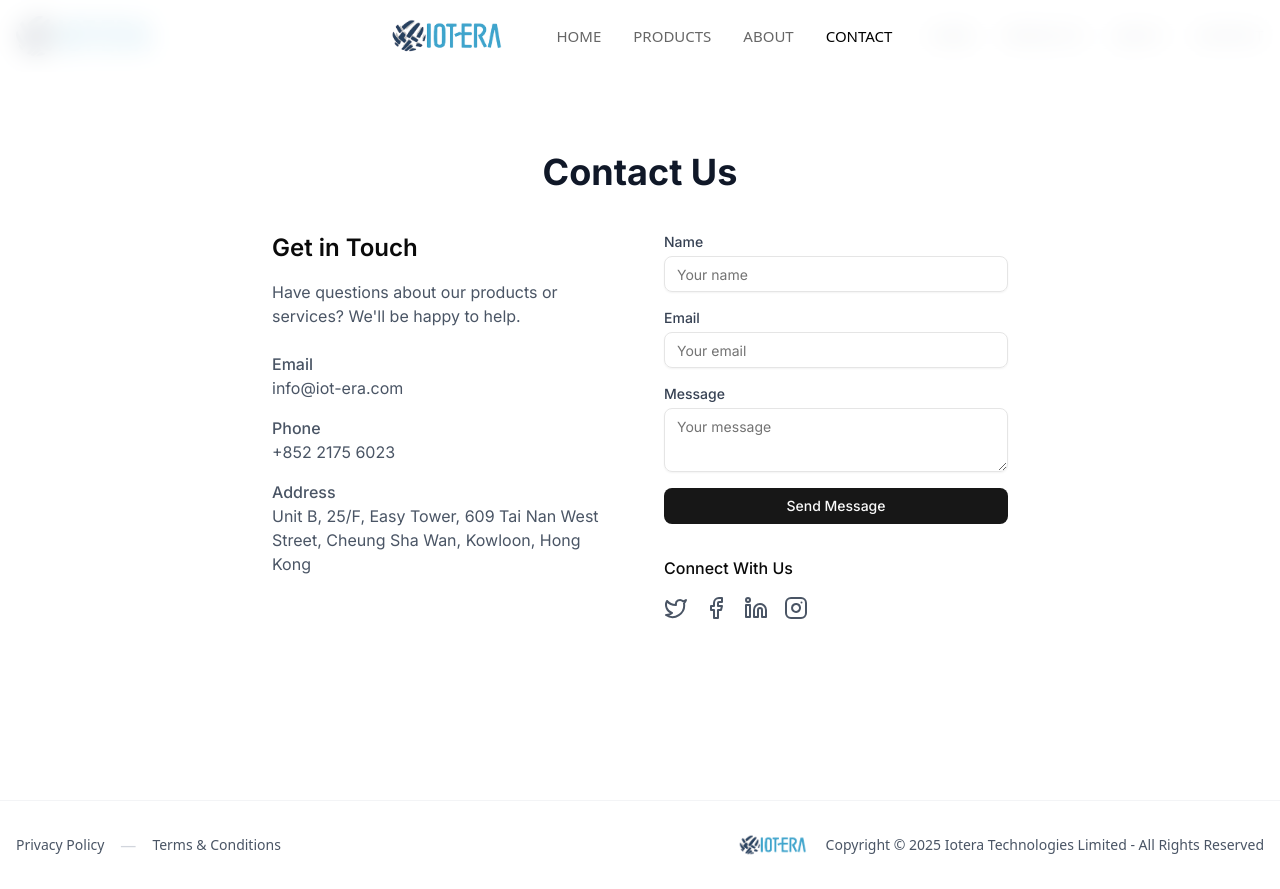
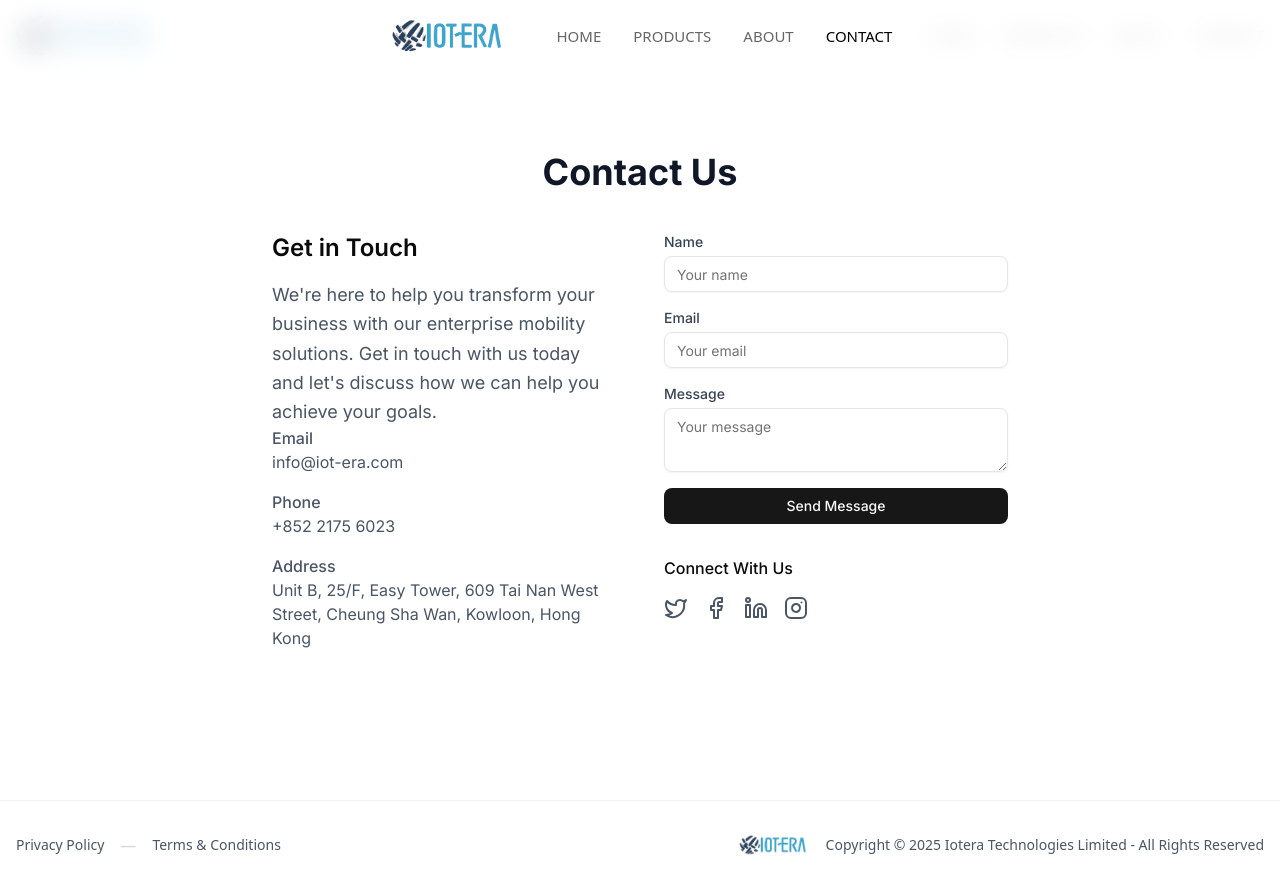
Before and after one commit to tnivlek/ioterawebsite, a Next.js app: page /contact in a window 1280 px wide. Built offline with nearby package versions, Linux system fonts and the light colour scheme.

Commit message:
Fix unescaped entities and improve text formatting

```diff
--- a/app/about/page.tsx
+++ b/app/about/page.tsx
@@ -55,12 +55,18 @@ export default function AboutPage() {
               <div className="prose prose-lg mx-auto">
                 <h2 className="text-2xl font-semibold text-gray-800 mb-4 tracking-tight">Our Commitment</h2>
                 <p className="text-gray-600 text-justify leading-relaxed mb-6">
-                  We focus on customer needs, uphold high quality and innovative spirit, and are committed to becoming a trustworthy partner in the industry, providing strong support for enterprises' digital transformation and automation operations.
+                  We focus on customer needs, uphold high quality and innovative spirit, and are committed to becoming a trustworthy partner in the industry, providing strong support for enterprises&apos; digital transformation and automation operations.
                 </p>
               </div>
 
               <p className="text-lg text-gray-600 mb-8">
                 We&apos;re dedicated to providing cutting-edge technology solutions that empower businesses to achieve greater efficiency and success in their operations.
+              </p>
+
+              <p className="text-gray-600 text-lg leading-relaxed">
+                We&apos;re not just another IT company. We&apos;re your partner in digital transformation,
+                specializing in enterprise mobility solutions that drive business growth.
+                From rugged mobile devices to comprehensive EMM solutions, we&apos;ve got you covered.
               </p>
             </div>
           </div>
--- a/app/contact/page.tsx
+++ b/app/contact/page.tsx
@@ -42,8 +42,9 @@ export default function ContactPage() {
             <div className="grid grid-cols-1 md:grid-cols-2 gap-12">
               <div>
                 <h2 className="text-2xl font-semibold mb-4">Get in Touch</h2>
-                <p className="text-gray-600 mb-6">
-                  Have questions about our products or services? We&apos;ll be happy to help.
+                <p className="text-gray-600 text-lg leading-relaxed">
+                  We&apos;re here to help you transform your business with our enterprise mobility solutions.
+                  Get in touch with us today and let&apos;s discuss how we can help you achieve your goals.
                 </p>
                 <div className="space-y-4">
                   <div>
```
